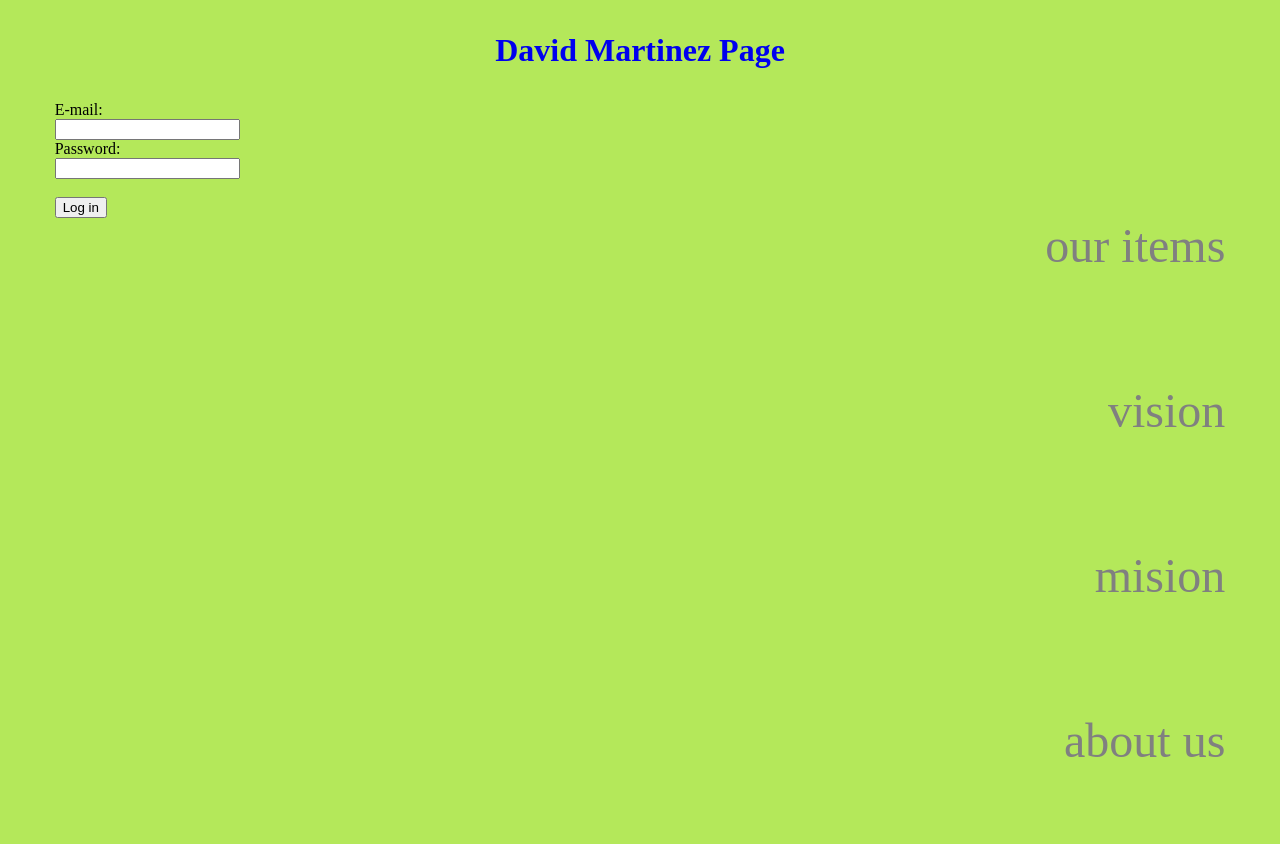
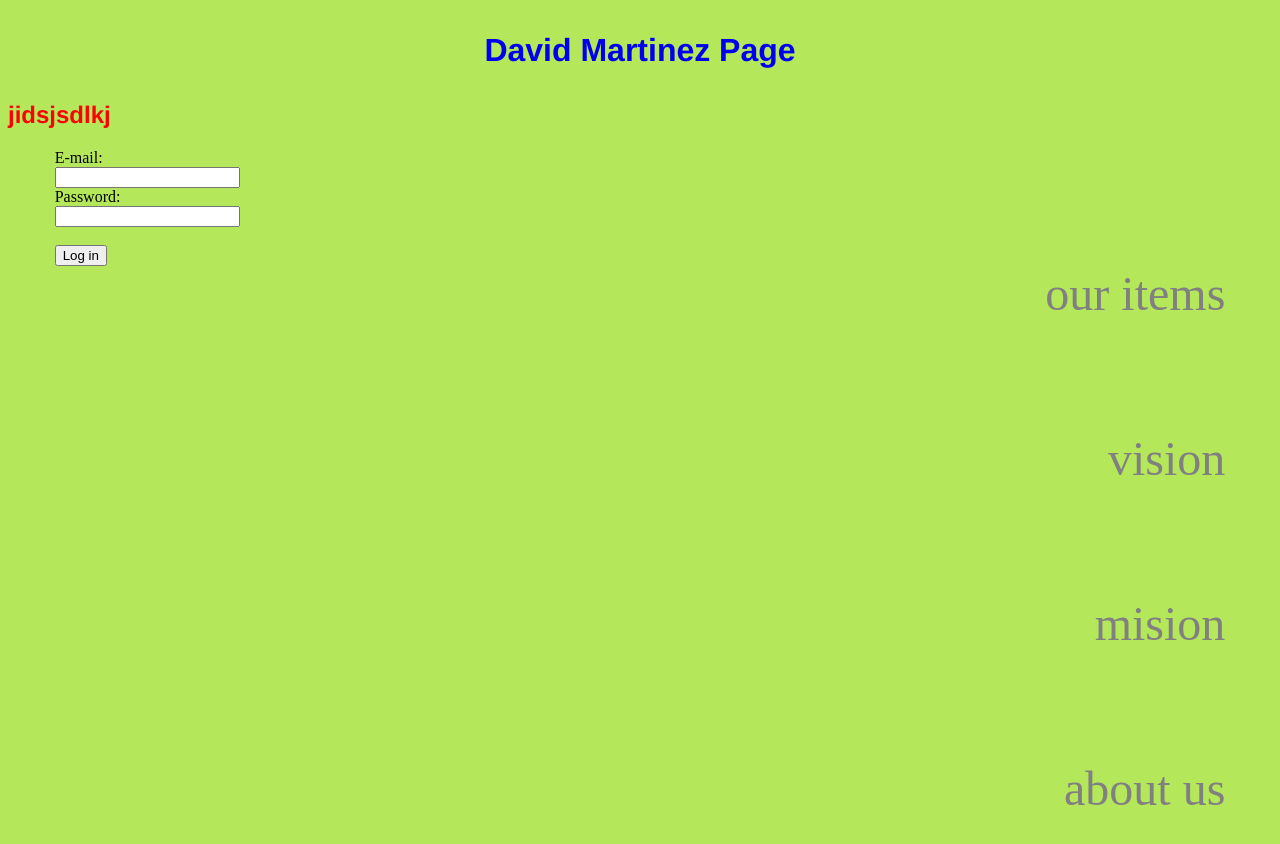
Before and after one commit to dmartinez1100/Desarrollo_web, a plain HTML site: page main.html in a window 1280 px wide. Drawn offline with Linux system fonts and the light colour scheme.

Commit message:
commit121

```diff
--- a/Style.css
+++ b/Style.css
@@ -1,3 +1,4 @@
-.p{
-
+h1,h2,h3{
+    color: red;
+    font-family: 'Franklin Gothic Medium', 'Arial Narrow', Arial, sans-serif;
 }
--- a/main.html
+++ b/main.html
@@ -1,6 +1,7 @@
 <!DOCTYPE html>
 <html lang="en">
 <head>
+    <link rel="stylesheet" type="text/css" href="Style.css">
     <meta charset="UTF-8">
     <meta name="viewport" content="width=device-width, initial-scale=1.0">
     <meta http-equiv="X-UA-Compatible" content="ie=edge">
@@ -13,6 +14,7 @@
             </p>
     </h1>
     <section>
+        <h1>jidsjsdlkj</h1>
     <aside style="padding-left: 35pt">
         <form action="index.html">
         E-mail: <br>
```
